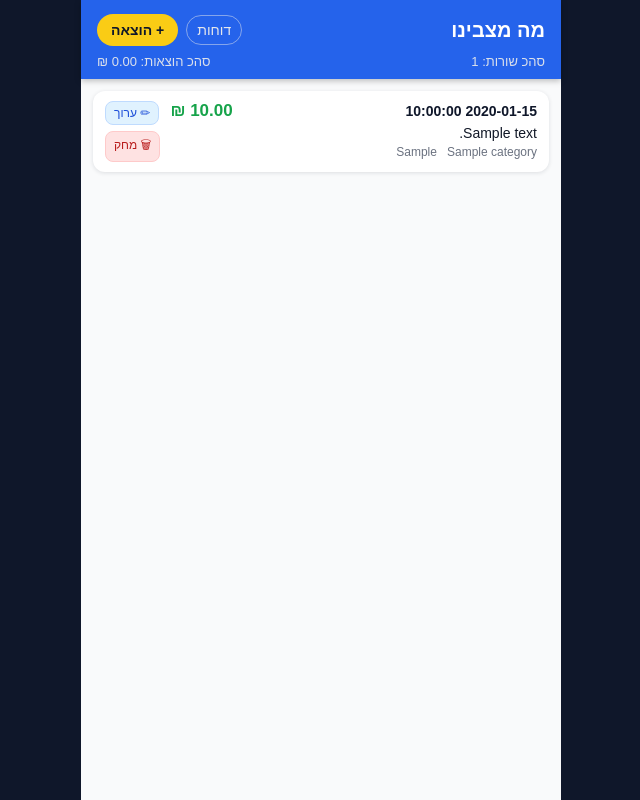
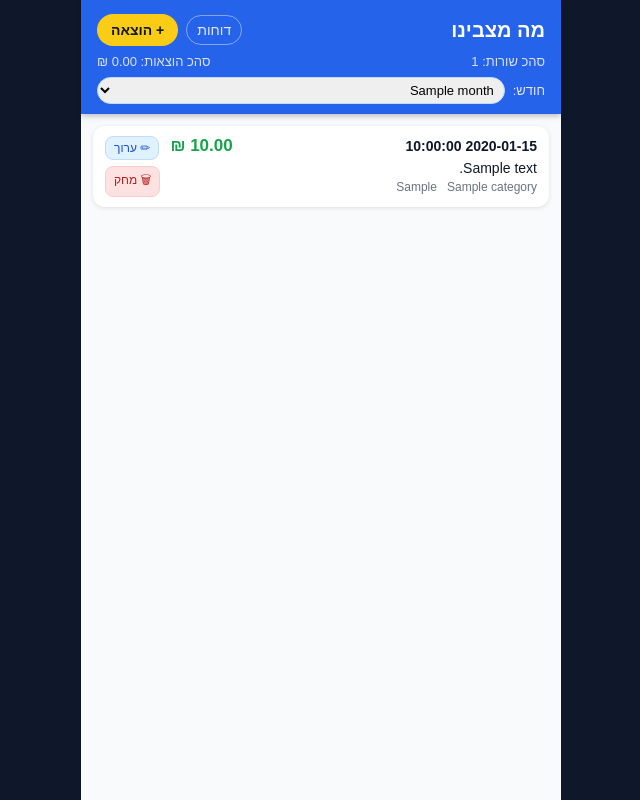
Before and after one commit to nanoo26/ma-matsavinu, a Flask app: template templates/expenses.html in a window 1280 px wide. Shown: the whole page, without its empty margins (319-959 px from the left). Run offline with Flask 3, Linux system fonts and the light colour scheme; the template is opened without the code that fills it: most values are stand-ins (such as "Sample title", 1, 10 or a date in 2020).

Commit message:
Implement month selection filter in expenses view
Added month filter to expenses page.

```diff
--- a/templates/expenses.html
+++ b/templates/expenses.html
@@ -14,7 +14,7 @@
     <div class="app-header-top">
       <h1 class="app-title">מה מצבינו</h1>
       <nav class="header-actions">
-        <a href="{{ url_for('reports') }}" class="header-link">דוחות</a>
+        <a href="{{ url_for('reports', month=selected_month) }}" class="header-link">דוחות</a>
         <a href="{{ url_for('add_expense') }}" class="primary-button">+ הוצאה</a>
       </nav>
     </div>
@@ -22,6 +22,19 @@
       <span>סהכ שורות: {{ total_rows }}</span>
       <span>סהכ הוצאות: {{ "%.2f" | format(total_amount) }} ₪</span>
     </div>
+
+    {% if months %}
+      <form method="get" class="filter-bar">
+        <label for="month-select">חודש:</label>
+        <select id="month-select" name="month" onchange="this.form.submit()">
+          {% for m in months %}
+            <option value="{{ m.key }}" {% if m.key == selected_month %}selected{% endif %}>
+              {{ m.label }}
+            </option>
+          {% endfor %}
+        </select>
+      </form>
+    {% endif %}
   </header>
 
   <main class="content">
@@ -55,7 +68,7 @@
         {% endfor %}
       </div>
     {% else %}
-      <p class="empty-state">עדיין אין הוצאות. לחץ על כפתור הוצאה כדי להוסיף.</p>
+      <p class="empty-state">אין הוצאות לחודש שנבחר. נסה לבחור חודש אחר או להוסיף הוצאה.</p>
     {% endif %}
   </main>
 
```
